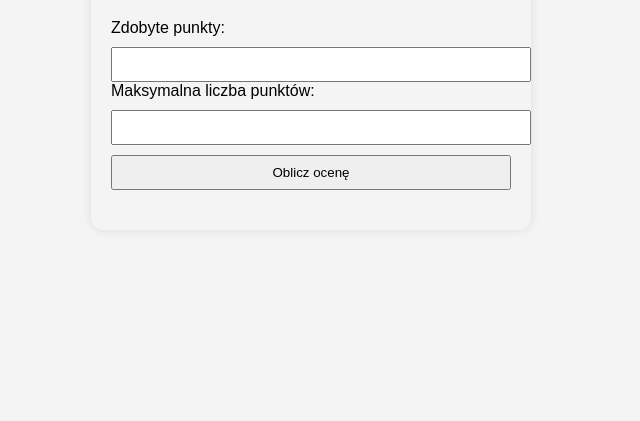
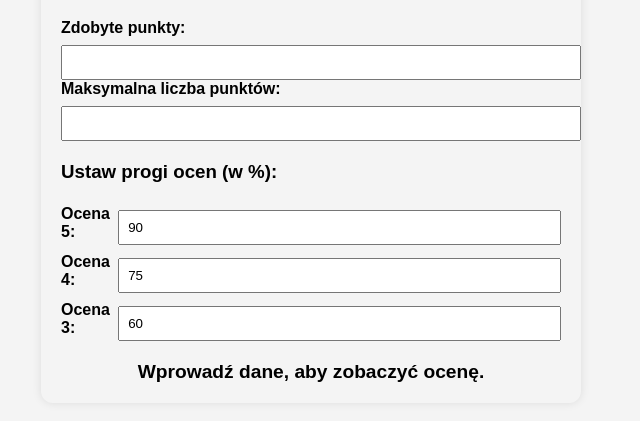
Before and after one commit to darek5555/ocenianie, a plain HTML site: page index.html in a window 1280 px wide. Shown: the part 81-502 px from the top of the page, without its empty margins (329-969 px from the left). Drawn offline with Linux system fonts and the light colour scheme.

Commit message:
Update index.html

```diff
--- a/index.html
+++ b/index.html
@@ -8,50 +8,103 @@
     body {
       font-family: Arial, sans-serif;
       padding: 20px;
-      max-width: 400px;
+      max-width: 500px;
       margin: auto;
       background-color: #f4f4f4;
       border-radius: 12px;
       box-shadow: 0 0 10px rgba(0,0,0,0.1);
     }
+
     input, button {
-      margin-top: 10px;
+      margin-top: 8px;
       padding: 8px;
       width: 100%;
     }
+
     h1 {
+      text-align: center;
+    }
+
+    .section {
+      margin-top: 20px;
+    }
+
+    label {
+      font-weight: bold;
+    }
+
+    .progi input {
+      width: 60px;
+      margin-right: 10px;
+      text-align: center;
+    }
+
+    .flex-row {
+      display: flex;
+      align-items: center;
+      justify-content: space-between;
+      margin-top: 5px;
+    }
+
+    #wynik {
+      margin-top: 20px;
+      font-size: 1.2em;
+      font-weight: bold;
       text-align: center;
     }
   </style>
 </head>
 <body>
   <h1>Kalkulator ocen</h1>
-  <label for="punkty">Zdobyte punkty:</label>
-  <input type="number" id="punkty" />
-  <label for="max">Maksymalna liczba punktów:</label>
-  <input type="number" id="max" />
-  <button onclick="oblicz()">Oblicz ocenę</button>
-  <h2 id="wynik"></h2>
+
+  <div class="section">
+    <label for="punkty">Zdobyte punkty:</label>
+    <input type="number" id="punkty" oninput="oblicz()"/>
+
+    <label for="max">Maksymalna liczba punktów:</label>
+    <input type="number" id="max" oninput="oblicz()"/>
+  </div>
+
+  <div class="section">
+    <h3>Ustaw progi ocen (w %):</h3>
+    <div class="flex-row">
+      <label>Ocena 5:</label>
+      <input type="number" id="prog5" value="90" oninput="oblicz()"/>
+    </div>
+    <div class="flex-row">
+      <label>Ocena 4:</label>
+      <input type="number" id="prog4" value="75" oninput="oblicz()"/>
+    </div>
+    <div class="flex-row">
+      <label>Ocena 3:</label>
+      <input type="number" id="prog3" value="60" oninput="oblicz()"/>
+    </div>
+  </div>
+
+  <div id="wynik">Wprowadź dane, aby zobaczyć ocenę.</div>
 
   <script>
     function oblicz() {
       const punkty = parseFloat(document.getElementById('punkty').value);
       const max = parseFloat(document.getElementById('max').value);
+      const prog5 = parseFloat(document.getElementById('prog5').value);
+      const prog4 = parseFloat(document.getElementById('prog4').value);
+      const prog3 = parseFloat(document.getElementById('prog3').value);
       const wynik = document.getElementById('wynik');
 
-      if (isNaN(punkty) || isNaN(max) || max === 0) {
-        wynik.innerText = 'Wprowadź poprawne dane!';
+      if (isNaN(punkty) || isNaN(max) || max <= 0 || isNaN(prog5) || isNaN(prog4) || isNaN(prog3)) {
+        wynik.innerText = 'Wprowadź poprawne dane.';
         return;
       }
 
       const procent = (punkty / max) * 100;
       let ocena;
 
-      if (procent >= 90) {
+      if (procent >= prog5) {
         ocena = "5";
-      } else if (procent >= 75) {
+      } else if (procent >= prog4) {
         ocena = "4";
-      } else if (procent >= 60) {
+      } else if (procent >= prog3) {
         ocena = "3";
       } else {
         ocena = "2";
```
